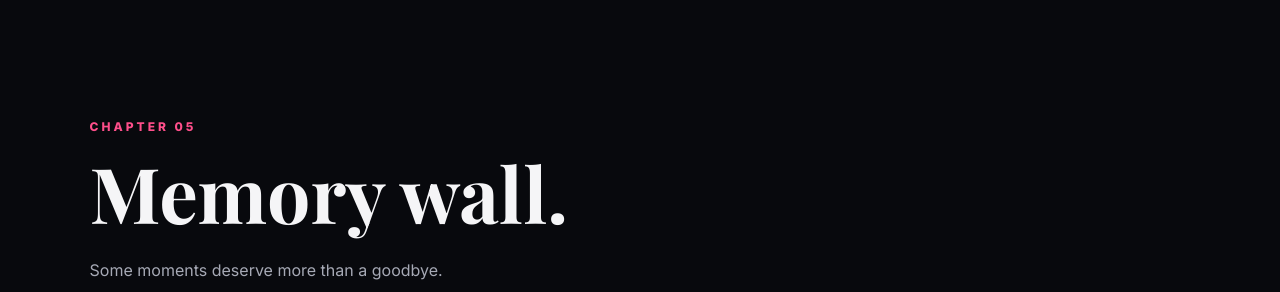
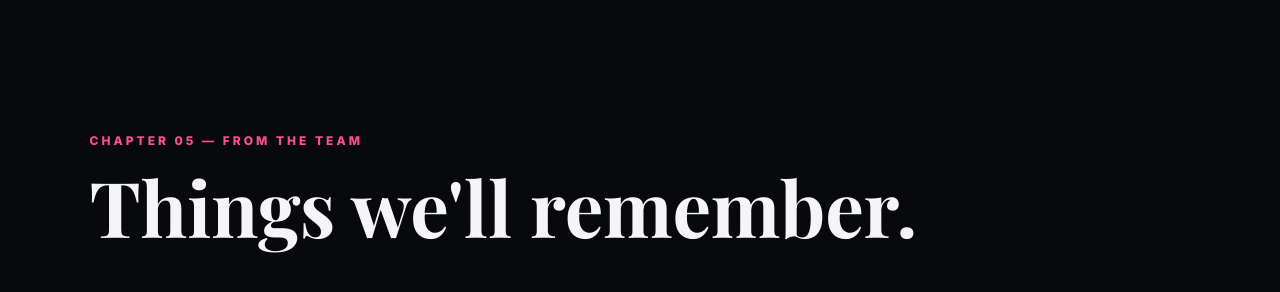
Before and after one commit to laxma-reddy/Farewell, a plain HTML site: page index.html in a window 1280 px wide. Shown: the part 5060-5352 px from the top of the page. Drawn offline with nearby package versions, Linux system fonts and the light colour scheme.

Commit message:
Update index.html

```diff
--- a/index.html
+++ b/index.html
@@ -456,7 +456,7 @@
     </section>
 
 
-    <!-- MEMORIES -->
+    <!-- MEMORIES
     <section id="memories" class="section">
 
         <div class="container">
@@ -543,7 +543,7 @@
 
         </div>
 
-    </section>
+    </section> -->
 
 
     <!-- TEAM MESSAGES -->
@@ -552,7 +552,7 @@
         <div class="container">
 
             <p class="section-label">
-                CHAPTER 06 — FROM THE TEAM
+                CHAPTER 05 — FROM THE TEAM
             </p>
 
             <h2>
```
